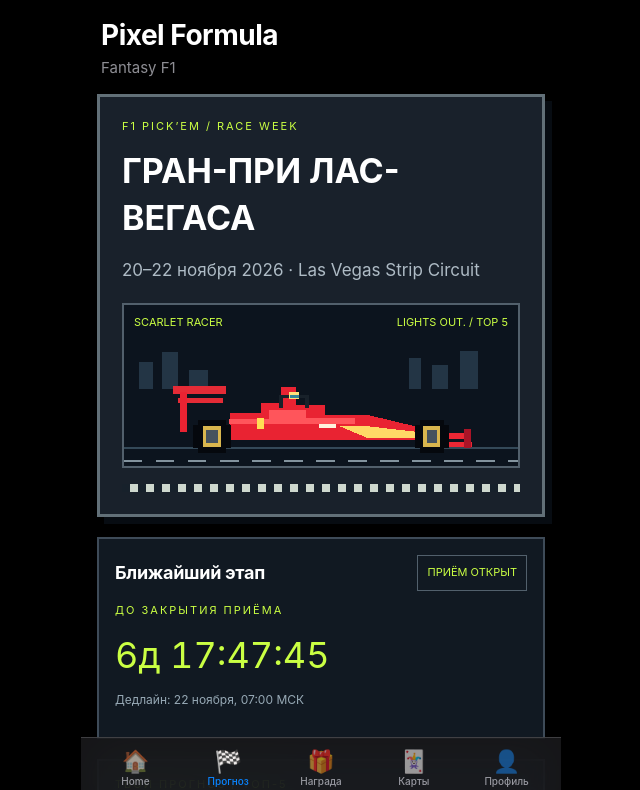
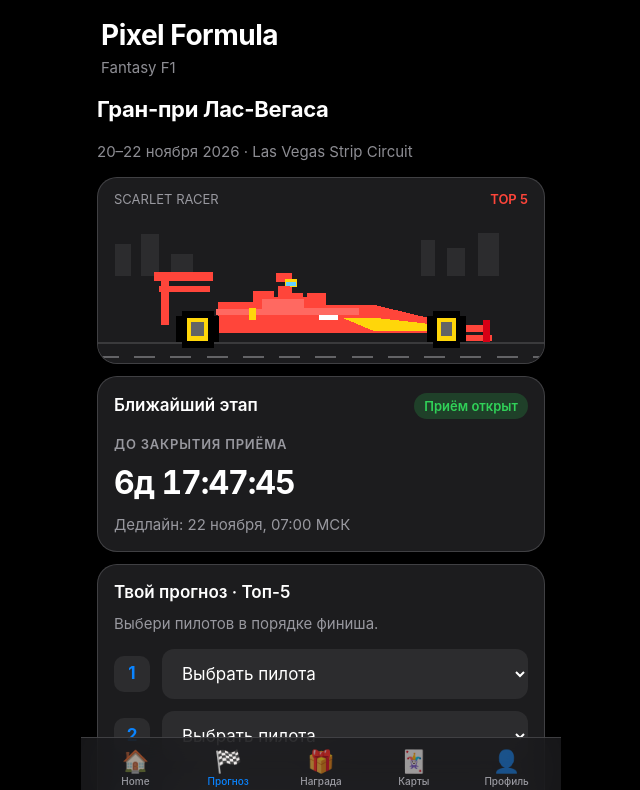
Before and after one commit to git-fomaz/pixel-formula, a React (Vite) app: page /predict in a window 1280 px wide. Shown: the top 790 px of the page, without its empty margins (319-959 px from the left). Built offline with nearby package versions, Linux system fonts and the light colour scheme.

Commit message:
iOS-style redesign: update src/pages/Predict.tsx

```diff
--- a/src/pages/Predict.tsx
+++ b/src/pages/Predict.tsx
@@ -57,74 +57,86 @@ export default function Predict() {
   };
 
   const showEditor = !closed && (!saved || editing);
+  const status = closed ? (saved ? 'Приём закрыт' : 'Этап пропущен') : saved && !editing ? 'Прогноз принят' : 'Приём открыт';
 
   return (
-    <div className="pixel-page" style={{ maxWidth: 760, margin: '0 auto' }}>
-      <div style={{ background: '#19212b', border: '3px solid #627078', boxShadow: '7px 7px #070c12', padding: 22 }}>
-        <div style={{ color: '#caff43', fontSize: 11, letterSpacing: 2 }}>F1 PICK’EM / RACE WEEK</div>
-        <h1 style={{ textTransform: 'uppercase', fontSize: 'clamp(23px,5vw,34px)', margin: '12px 0' }}>Гран-при Лас-Вегаса</h1>
-        <p style={{ color: '#aebbc5' }}>20–22 ноября 2026 · Las Vegas Strip Circuit</p>
+    <div className="pixel-page">
+      <h2>Гран-при Лас-Вегаса</h2>
+      <p className="muted">20–22 ноября 2026 · Las Vegas Strip Circuit</p>
 
-        <div style={{ background: '#0c141e', border: '2px solid #52606c', marginTop: 20 }}>
-          <div style={{ padding: 10, color: '#caff43', fontSize: 11, display: 'flex', justifyContent: 'space-between' }}>
-            <span>SCARLET RACER</span><span>LIGHTS OUT. / TOP 5</span>
+      <div className="ios-card" style={{ overflow: 'hidden', padding: 0 }}>
+        <div style={{ padding: '12px 16px', display: 'flex', justifyContent: 'space-between', alignItems: 'center' }}>
+          <span className="muted" style={{ fontSize: 13 }}>SCARLET RACER</span>
+          <span style={{ fontSize: 13, color: 'var(--accent-red)', fontWeight: 600 }}>TOP 5</span>
         </div>
         <svg viewBox="0 0 640 205" role="img" aria-label="Красный пиксельный болид" style={{ width: '100%', display: 'block', imageRendering: 'pixelated' }} shapeRendering="crispEdges">
-            <rect width="640" height="205" fill="#0c141e" />
-            <path d="M0 176H640" stroke="#344958" strokeWidth="3" />
-            <path d="M0 196H640" stroke="#83939e" strokeWidth="3" strokeDasharray="30 22" />
-            <g fill="#233545">
+          <rect width="640" height="205" fill="#1c1c1e" />
+          <path d="M0 176H640" stroke="#3a3a3c" strokeWidth="3" />
+          <path d="M0 196H640" stroke="#636366" strokeWidth="3" strokeDasharray="30 22" />
+          <g fill="#2c2c2e">
             <path d="M25 80V35h22v45h15V20h25v60h18V49h32v31zm438 0V29h20v51h18V40h25v40h20V18h29v62z" />
           </g>
-            <path d="M80 75h85v12H80zm8 20h73v8H88z" fill="#e52b36" />
-            <path d="M91 85h11v65H91zM122 141h50v-23h51v-16h32V76h24v29h48v17h70l100 24v16H122z" fill="#e92332" />
-            <path d="M170 128h65v-15h60v13h80v10H170z" fill="#ff555b" />
-            <path d="M255 111V92h42v19" fill="none" stroke="#18212a" strokeWidth="6" />
-            <path d="M268 95V84h17v12z" fill="#ffe278" />
-            <path d="M270 89h14v5h-14z" fill="#348598" />
-            <path d="M350 140h45l105 12v7H395z" fill="#ffd966" />
-            <path d="M491 151h69v10h-69zm-4 14h78v9h-78z" fill="#ec2734" />
-            <path d="M552 144h11v31h-11z" fill="#aa1427" />
-            <path d="M216 126h11v18h-11z" fill="#ffdd54" />
-            <path d="M317 137h28v6h-28z" fill="#fff3dd" />
-            <g fill="#05080d">
+          <path d="M80 75h85v12H80zm8 20h73v8H88z" fill="#ff453a" />
+          <path d="M91 85h11v65H91zM122 141h50v-23h51v-16h32V76h24v29h48v17h70l100 24v16H122z" fill="#ff453a" />
+          <path d="M170 128h65v-15h60v13h80v10H170z" fill="#ff6961" />
+          <path d="M255 111V92h42v19" fill="none" stroke="#1c1c1e" strokeWidth="6" />
+          <path d="M268 95V84h17v12z" fill="#ffd60a" />
+          <path d="M270 89h14v5h-14z" fill="#64d2ff" />
+          <path d="M350 140h45l105 12v7H395z" fill="#ffd60a" />
+          <path d="M491 151h69v10h-69zm-4 14h78v9h-78z" fill="#ff453a" />
+          <path d="M552 144h11v31h-11z" fill="#d70015" />
+          <path d="M216 126h11v18h-11z" fill="#ffd60a" />
+          <path d="M317 137h28v6h-28z" fill="#fff" />
+          <g fill="#000">
             <path d="M120 130h46v8h8v37h-8v9h-46v-9h-8v-37h8zM480 130h40v8h8v37h-8v9h-40v-9h-8v-37h8z" />
           </g>
-            <g fill="#d9b64e">
+          <g fill="#ffd60a">
             <path d="M128 140h30v33h-30zM486 140h28v33h-28z" />
           </g>
-            <g fill="#45525e">
+          <g fill="#636366">
             <path d="M134 146h18v21h-18zM492 146h16v21h-16z" />
           </g>
         </svg>
       </div>
-        <div style={{ height: 8, background: 'conic-gradient(#ced8ce 25%,#17212b 0 50%,#ced8ce 0 75%,#17212b 0) 0 0/16px 16px', marginTop: 16 }} />
-      </div>
 
-      <div style={{ background: '#111922', border: '2px solid #3e4b58', padding: 16, marginTop: 20 }}>
+      <div className="ios-card">
         <div style={{ display: 'flex', justifyContent: 'space-between', alignItems: 'center' }}>
-          <h2 style={{ margin: 0, fontSize: 18 }}>Ближайший этап</h2>
-          <span style={{ color: '#caff43', fontSize: 11, border: '1px solid #52606c', padding: 9 }}>
-            {closed ? (saved ? 'ПРИЁМ ЗАКРЫТ' : 'ЭТАП ПРОПУЩЕН') : saved && !editing ? 'ПРОГНОЗ ПРИНЯТ' : 'ПРИЁМ ОТКРЫТ'}
-          </span>
+          <div style={{ fontWeight: 600 }}>Ближайший этап</div>
+          <span style={{
+            background: closed ? 'var(--fill)' : 'rgba(48, 209, 88, 0.2)',
+            color: closed ? 'var(--label-secondary)' : 'var(--accent-green)',
+            padding: '4px 10px',
+            borderRadius: 999,
+            fontSize: 13,
+            fontWeight: 600,
+          }}>{status}</span>
         </div>
         {!closed && (
           <>
-            <div style={{ color: '#caff43', fontSize: 11, letterSpacing: 2, marginTop: 12 }}>ДО ЗАКРЫТИЯ ПРИЁМА</div>
-            <div style={{ fontSize: 'clamp(23px,6vw,36px)', color: '#caff43', fontVariantNumeric: 'tabular-nums', margin: '12px 0' }}>{clock}</div>
+            <div className="section-title" style={{ marginTop: 16 }}>До закрытия приёма</div>
+            <div style={{ fontSize: 32, fontWeight: 700, fontVariantNumeric: 'tabular-nums', letterSpacing: -1 }}>{clock}</div>
           </>
         )}
-        <p style={{ color: '#97a9b5', fontSize: 12 }}>Дедлайн: 22 ноября, 07:00 МСК</p>
+        <p className="muted" style={{ marginTop: 8, marginBottom: 0 }}>Дедлайн: 22 ноября, 07:00 МСК</p>
       </div>
 
       {showEditor && (
-        <div style={{ background: '#111922', border: '2px solid #3e4b58', padding: 16, marginTop: 20 }}>
-          <div style={{ color: '#caff43', fontSize: 11, letterSpacing: 2 }}>ТВОЙ ПРОГНОЗ / ТОП-5</div>
-          <p>Выбери пилотов в порядке финиша.</p>
+        <div className="ios-card">
+          <div style={{ fontWeight: 600, marginBottom: 8 }}>Твой прогноз · Топ-5</div>
+          <p className="muted" style={{ marginTop: 0 }}>Выбери пилотов в порядке финиша.</p>
           {picks.map((v, i) => (
-            <label key={i} style={{ display: 'grid', gridTemplateColumns: '34px 1fr', alignItems: 'center', gap: 10, marginTop: 12 }}>
-              <span style={{ background: '#253340', color: '#caff43', padding: 9, textAlign: 'center' }}>{i + 1}</span>
-              <select value={v} onChange={e => update(i, e.target.value)} style={{ width: '100%', padding: '14px 10px', background: '#101820', color: 'white', border: '2px solid #52606c', font: 'inherit' }}>
+            <label key={i} style={{ display: 'grid', gridTemplateColumns: '36px 1fr', alignItems: 'center', gap: 12, marginTop: 12 }}>
+              <span style={{
+                background: 'var(--bg-secondary)',
+                color: 'var(--accent)',
+                width: 36,
+                height: 36,
+                borderRadius: 10,
+                display: 'grid',
+                placeItems: 'center',
+                fontWeight: 700,
+              }}>{i + 1}</span>
+              <select value={v} onChange={e => update(i, e.target.value)}>
                 <option value="">Выбрать пилота</option>
                 {DRIVERS.map(d => (
                   <option key={d} value={d} disabled={picks.includes(d) && picks[i] !== d}>{d}</option>
@@ -133,25 +145,25 @@ export default function Predict() {
             </label>
           ))}
           <div style={{ display: 'flex', gap: 10, marginTop: 16 }}>
-            <button onClick={save} style={{ padding: 12, border: '2px solid #e8ffac', background: '#caff43', color: '#15200c', fontWeight: 'bold', cursor: 'pointer' }}>
-              Подтвердить прогноз
-            </button>
-            {saved && <button onClick={() => setEditing(false)} style={{ padding: 12, border: '2px solid #52606c', background: '#192832', color: '#caff43', cursor: 'pointer' }}>Отмена</button>}
+            <button onClick={save} className="ios-btn">Подтвердить прогноз</button>
+            {saved && <button onClick={() => setEditing(false)} className="ios-btn secondary" style={{ width: 'auto' }}>Отмена</button>}
           </div>
         </div>
       )}
 
       {saved && !editing && (
-        <div style={{ background: '#111922', border: '2px solid #3e4b58', padding: 16, marginTop: 20 }}>
-          <div style={{ border: '2px solid #87b84b', background: '#1d3024', padding: 14, marginBottom: 18 }}>
-            <h2 style={{ color: '#caff43', margin: 0 }}>Прогноз принят</h2>
-            <p>Пятёрка сохранена. До дедлайна можно изменить.</p>
-            <p style={{ fontSize: 12 }}>Сохранено: {new Date(saved.savedAt).toLocaleString('ru-RU')}</p>
-            {!closed && <button onClick={() => setEditing(true)} style={{ padding: 12, border: '2px solid #52606c', background: '#192832', color: '#caff43', cursor: 'pointer', marginTop: 8 }}>Изменить прогноз</button>}
+        <div className="ios-card">
+          <div style={{ background: 'rgba(48, 209, 88, 0.15)', borderRadius: 12, padding: 14, marginBottom: 16 }}>
+            <div style={{ fontWeight: 700, color: 'var(--accent-green)' }}>Прогноз принят</div>
+            <p className="muted" style={{ margin: '4px 0 0' }}>Пятёрка сохранена. До дедлайна можно изменить.</p>
+            <p className="muted" style={{ margin: '8px 0 0', fontSize: 13 }}>
+              Сохранено: {new Date(saved.savedAt).toLocaleString('ru-RU')}
+            </p>
+            {!closed && <button onClick={() => setEditing(true)} className="ios-btn secondary" style={{ marginTop: 12, width: 'auto' }}>Изменить прогноз</button>}
           </div>
-          <div style={{ color: '#caff43', fontSize: 11, letterSpacing: 2 }}>ТВОЙ ПРОГНОЗ</div>
-          <ol style={{ paddingLeft: 20 }}>
-            {saved.picks.map((p, i) => <li key={i}>{p}</li>)}
+          <div className="section-title">Твой прогноз</div>
+          <ol style={{ paddingLeft: 20, margin: 0 }}>
+            {saved.picks.map((p, i) => <li key={i} style={{ marginBottom: 6 }}>{p}</li>)}
           </ol>
         </div>
       )}
```
Lines whose indentation alone changed are shown as unchanged.
